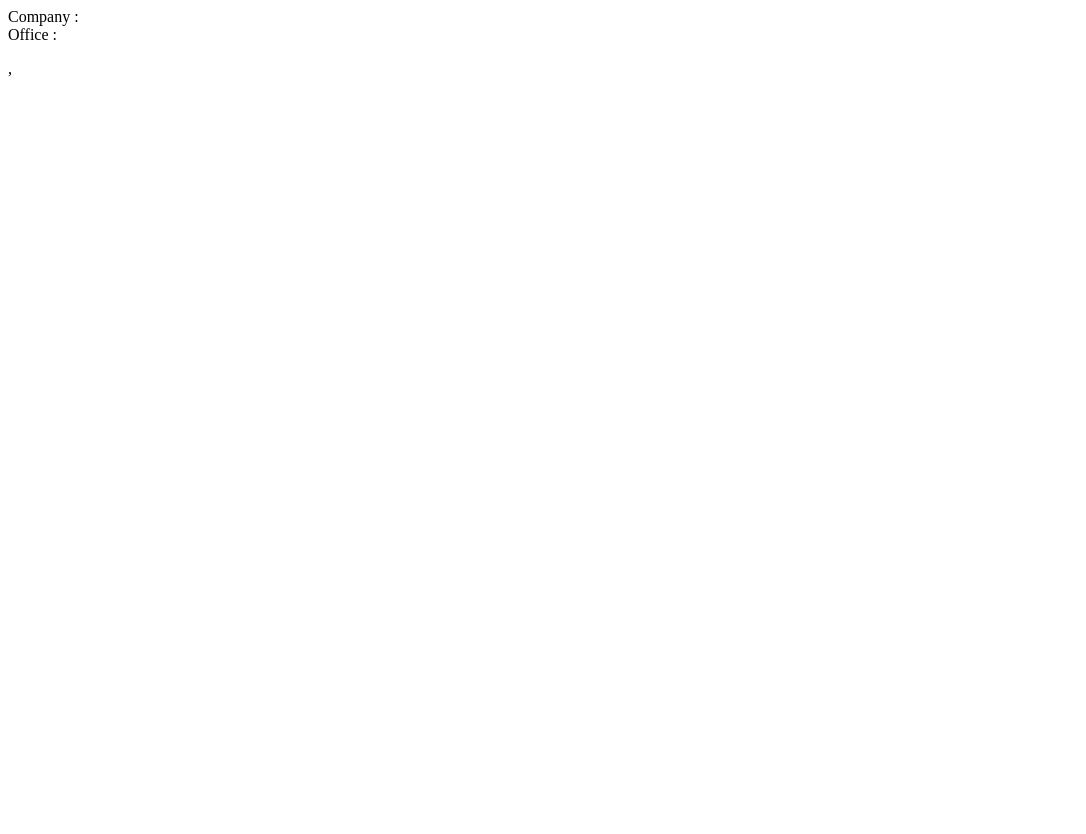
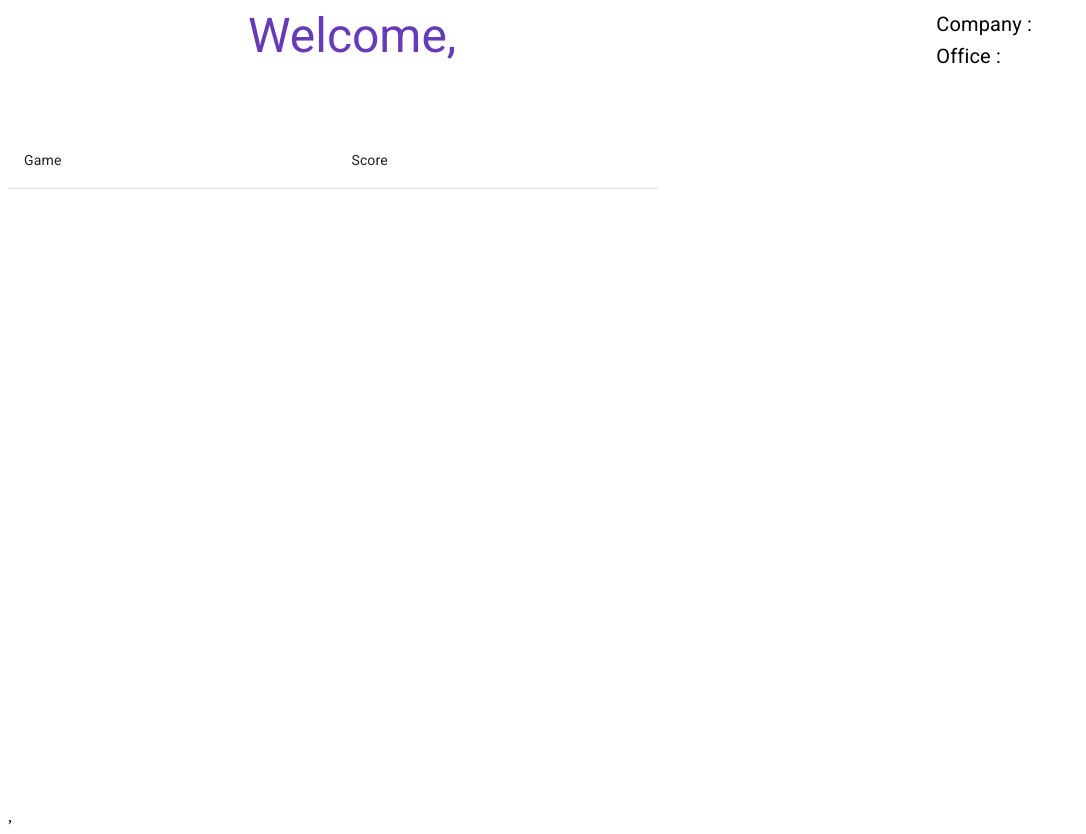
Before and after one commit to venicecode/OfficeLeaderboard, a React app: page /dashboard in a window 1280 px wide. Shown: the whole page, without its empty margins (0-1086 px from the left). Before the commit the page ends 800 px from the top, so only its background shows below. Built offline with nearby package versions, Linux system fonts and the light colour scheme.

Commit message:
ui work at current state

```diff
--- a/client/assets/index.scss
+++ b/client/assets/index.scss
@@ -2,10 +2,10 @@
 $primary-color: #2196f3;
 $secondary-color: #64b5f6;
 $tertiary-color: #bbdefb;
-$main-font: 'Graduate', cursive;
+$main-font: 'Roboto', cursive;
 $main-font-color: antiqueWhite;
 
-@import url('https://fonts.googleapis.com/css?family=Graduate&display=swap');
+@import url('https://fonts.googleapis.com/css?family=Roboto&display=swap');
 
 @import 'auth';
 @import 'dashboard';
@@ -14,3 +14,48 @@ $main-font-color: antiqueWhite;
 @import 'game';
 @import 'header-menu';
 @import 'side-bar';
+
+.cardGrid{
+  display: grid;
+  grid-template-columns: repeat(auto-fit, minmax(200px, 1fr));
+  grid-template-rows: repeat(auto-fit, minmax(200px, 1fr));
+  div{
+   margin: 5px;
+  }
+}
+
+.dashboard{
+  display: flex;
+  flex-direction: column;
+  width: 100%;
+  font-family: $main-font;
+}
+header {
+  display: flex;
+  flex-direction: row;
+  justify-content: space-around;
+  margin-bottom: 60px;
+}
+
+.left-header {
+
+}
+
+.right-header {
+
+
+}
+
+main {
+  display: flex;
+}
+
+.left-scores{
+
+  width: 50%;
+}
+
+.right-scores{
+
+  width: 50%;
+}
--- a/client/components/Employee.jsx
+++ b/client/components/Employee.jsx
@@ -1,7 +1,14 @@
 import React from "react";
+import { makeStyles } from '@material-ui/core/styles';
+import Card from '@material-ui/core/Card';
+import CardActions from '@material-ui/core/CardActions';
+import CardContent from '@material-ui/core/CardContent';
+import Button from '@material-ui/core/Button';
+import Typography from '@material-ui/core/Typography';
+import GameScore from './GameScore.jsx'
 
 const Employee = props => (
-  <div>{props.name}</div>
+  <Typography color="primary" variant="h3">{"Welcome, "+ props.name}</Typography>
 );
 
 export default Employee;
--- a/client/components/EmployeeScorecard.jsx
+++ b/client/components/EmployeeScorecard.jsx
@@ -1,10 +1,41 @@
 import React from "react";
+import { makeStyles } from '@material-ui/core/styles';
+import Table from '@material-ui/core/Table';
+import TableBody from '@material-ui/core/TableBody';
+import TableCell from '@material-ui/core/TableCell';
+import TableHead from '@material-ui/core/TableHead';
+import TableRow from '@material-ui/core/TableRow';
+import Paper from '@material-ui/core/Paper';
+
+const useStyles = makeStyles(theme => ({
+  root: {
+    marginTop: theme.spacing(3),
+    overflowX: 'auto',
+  },
+  table: {
+    minWidth: 650,
+  },
+}));
 
 const EmployeeScorecard = props => (
   <div>
-    <ul>{props.scores.map(game => {
-      return (<li key={game.gameName}>{game.gameName} {game.score}</li>)
-    })}</ul>
+    <Table className={useStyles().table}>
+    <TableHead>
+      <TableRow>
+        <TableCell>Game</TableCell>
+        <TableCell>Score</TableCell>
+      </TableRow>
+    </TableHead>
+    <TableBody>
+    {props.scores.map(game => {
+      return (
+        <TableRow>
+             <TableCell>{game.gameName}</TableCell>
+            <TableCell>{game.score}</TableCell>
+      </TableRow>)})
+      }
+    </TableBody>
+  </Table>
   </div>
 );
 
--- a/client/components/GameCard.jsx
+++ b/client/components/GameCard.jsx
@@ -1,14 +1,44 @@
 import React from "react";
-import GameScore from "./GameScore.jsx";
+import { makeStyles } from '@material-ui/core/styles';
+import Card from '@material-ui/core/Card';
+import CardActions from '@material-ui/core/CardActions';
+import CardContent from '@material-ui/core/CardContent';
+import Button from '@material-ui/core/Button';
+import Typography from '@material-ui/core/Typography';
+import GameScore from './GameScore.jsx'
 
-const GameCard = props => (
-  <div>
-    <h1>{props.game}</h1>
-    {props.scores.map(score => {
-      return (<GameScore key={score.userName} userName={score.userName} score={score.score}/>)
-    })}
-    <button id={props.game} onClick={(e) => props.addPointButtonHandler(e.target.id)}>add</button>
-  </div>
-);
+const useStyles = makeStyles({
+  card: {
+  },
+  bullet: {
+    display: 'inline-block',
+    margin: '0 2px',
+    transform: 'scale(0.8)',
+  },
+  title: {
+    fontSize: 14,
+  },
+  pos: {
+    marginBottom: 12,
+  },
+});
+
+const GameCard = props => {
+
+  const classes = useStyles();
+  return (
+  <Card className={classes.card}>
+    <CardContent>
+      <Typography color="primary" variant="h6">{props.game}</Typography>
+      {props.scores.map((score, index) => {
+        return (<GameScore key={score.userName} position={index+1} userName={score.userName} score={score.score}/>)
+      })}
+    </CardContent>
+    <CardActions>
+      <Button color="primary" variant="contained" className={classes.button} id={props.game} onClick={(e) => props.addPointButtonHandler(props.game)}>add</Button>
+    </CardActions>
+  </Card>
+
+)};
 
 export default GameCard;
--- a/client/components/GameCards.jsx
+++ b/client/components/GameCards.jsx
@@ -1,10 +1,33 @@
 import React from "react";
 import GameCard from "./GameCard.jsx";
+import { makeStyles } from '@material-ui/core/styles';
+import Grid from '@material-ui/core/Grid';
+import FormLabel from '@material-ui/core/FormLabel';
+import FormControlLabel from '@material-ui/core/FormControlLabel';
+import RadioGroup from '@material-ui/core/RadioGroup';
+import Radio from '@material-ui/core/Radio';
+import Paper from '@material-ui/core/Paper';
+
+const useStyles = makeStyles(theme => ({
+  root: {
+    flexGrow: 1,
+  },
+  paper: {
+    height: 140,
+    width: 100,
+  },
+  control: {
+    padding: theme.spacing(2),
+  },
+}));
 
 const GameCards = props => (
-  <div>
+  <div className="cardGrid">
     {props.games.map(game => {
-      return (<GameCard key={game.gameName} game={game.gameName} scores={game.gameScores} addPointButtonHandler={props.addPointButtonHandler}></GameCard>)
+      return (
+
+            <GameCard key={game.gameName} game={game.gameName} scores={game.gameScores} addPointButtonHandler={props.addPointButtonHandler}>
+            </GameCard>)
     })}
   </div>
 );
--- a/client/components/GameScore.jsx
+++ b/client/components/GameScore.jsx
@@ -1,11 +1,13 @@
 import React from "react";
+import LooksOne from '@material-ui/icons/LooksOne';
+import LooksTwo from '@material-ui/icons/LooksTwo';
+import Looks3 from '@material-ui/icons/Looks3';
 
 const GameScore = props => (
   <div>
-    <ul>
-      <li>{props.userName}</li>
-      <li>{props.score}</li>
-    </ul>
+    {props.position === 1 && <span><LooksOne/>{props.userName} : {props.score} points </span>}
+    {props.position === 2 && <span><LooksTwo/>{props.userName} : {props.score} points </span>}
+    {props.position === 3 && <span><Looks3/>{props.userName} : {props.score} points </span>}
   </div>
 );
 
--- a/client/components/Workplace.jsx
+++ b/client/components/Workplace.jsx
@@ -1,9 +1,16 @@
 import React from "react";
+import { makeStyles } from '@material-ui/core/styles';
+import Card from '@material-ui/core/Card';
+import CardActions from '@material-ui/core/CardActions';
+import CardContent from '@material-ui/core/CardContent';
+import Button from '@material-ui/core/Button';
+import Typography from '@material-ui/core/Typography';
+import GameScore from './GameScore.jsx'
 
 const Workplace = props => (
-  <div>
-    <span>{props.workplace}</span> : <span>{props.name}</span>
-  </div>
+  <Typography color="alert" variant="h6">
+    <span>{props.workplace}</span> : <strong><span>{props.name}</span></strong>
+  </Typography>
 );
 
 export default Workplace;
--- a/client/containers/Dashboard.js
+++ b/client/containers/Dashboard.js
@@ -7,13 +7,30 @@ import Employee from "../components/Employee.jsx"
 import EmployeeScoreCard from "../components/EmployeeScorecard.jsx"
 import GameCards from "../components/GameCards.jsx"
 
+
+
+
 const DashBoard = props => (
   <div>
-    <Workplace key={props.company} workplace="Company" name={props.company} />
-    <Workplace key={props.office} workplace="Office"  name={props.office}/>
-    <Employee name={props.user.userName}/>
-    <EmployeeScoreCard scores={props.user.userScores} />
-    <GameCards games={props.companyGames} addPointButtonHandler={props.addPointButtonHandler}/>
+    <div className="dashboard">
+      <header>
+        <div className="left-header">
+          <Employee name={props.user.userName}/>
+        </div>
+        <div className="right-header">
+          <Workplace key={props.company} workplace="Company" name={props.company} />
+          <Workplace key={props.office} workplace="Office"  name={props.office}/>
+        </div>
+      </header>
+      <main>
+        <div className="left-scores">
+          <EmployeeScoreCard scores={props.user.userScores} />
+        </div>
+        <div className="right-scores">
+          <GameCards games={props.companyGames} addPointButtonHandler={props.addPointButtonHandler}/>
+        </div>
+      </main>
+    </div>
   </div>
 );
 
```
Also changed, not shown: readme.md.
